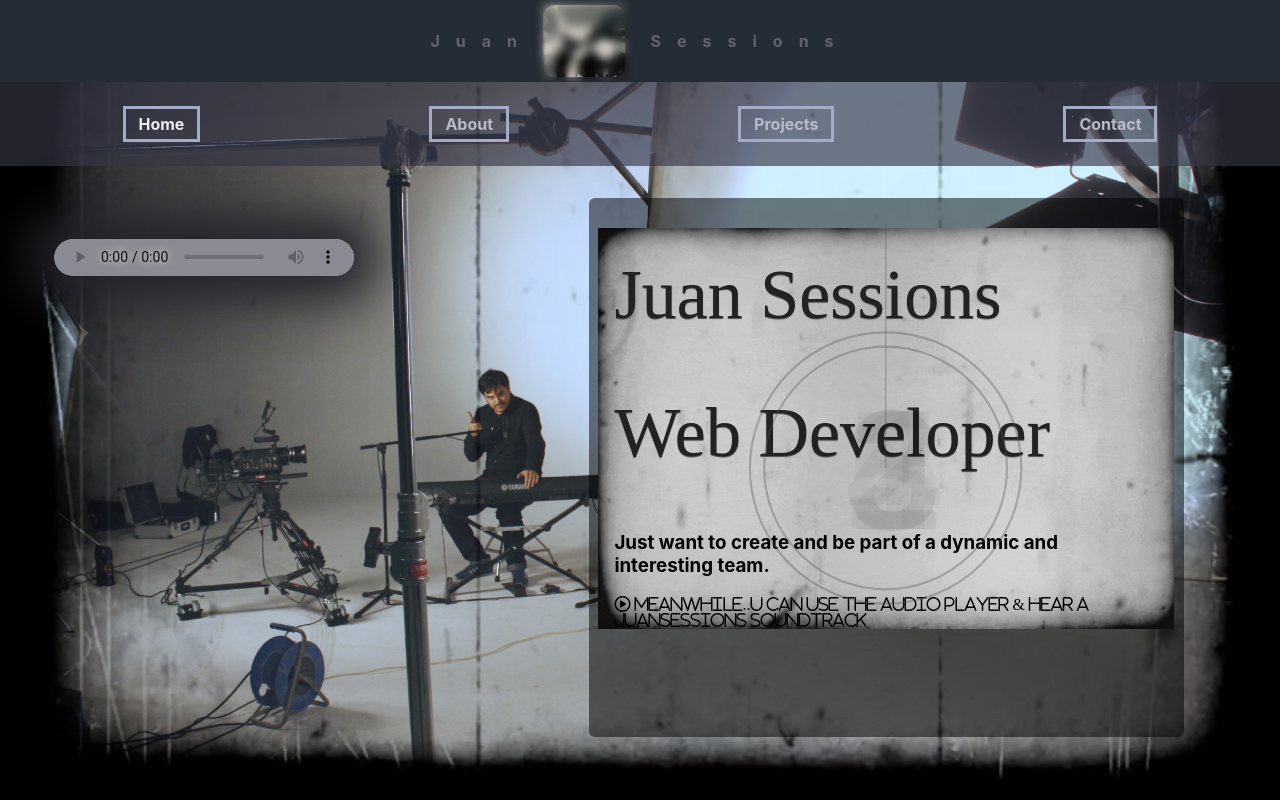
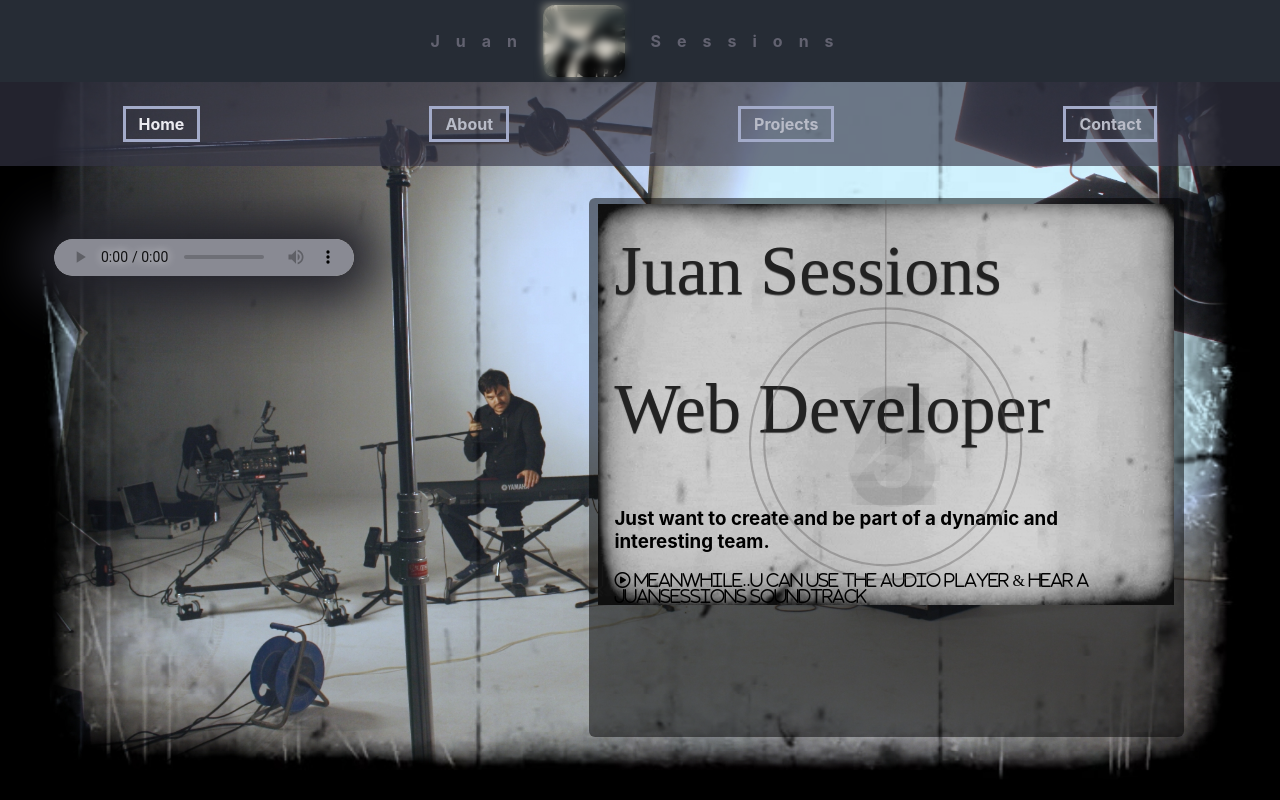
Before and after one commit to JuanSessions/personal-portfolio, a React (Create React App) app: page /#/ in a window 1280 px wide. Built offline with nearby package versions, Linux system fonts and the light colour scheme; no server answers.

Commit message:
change position

```diff
--- a/src/style/App.scss
+++ b/src/style/App.scss
@@ -98,7 +98,7 @@ nav {
     height: 26rem;
     width: 34rem;
     position: absolute;
-    top: 12.5rem;
+    top: 11rem;
     padding: 0.5rem 1rem;
     padding-bottom: 2rem;
     background: url('../images/film_grain-small.gif');
```
